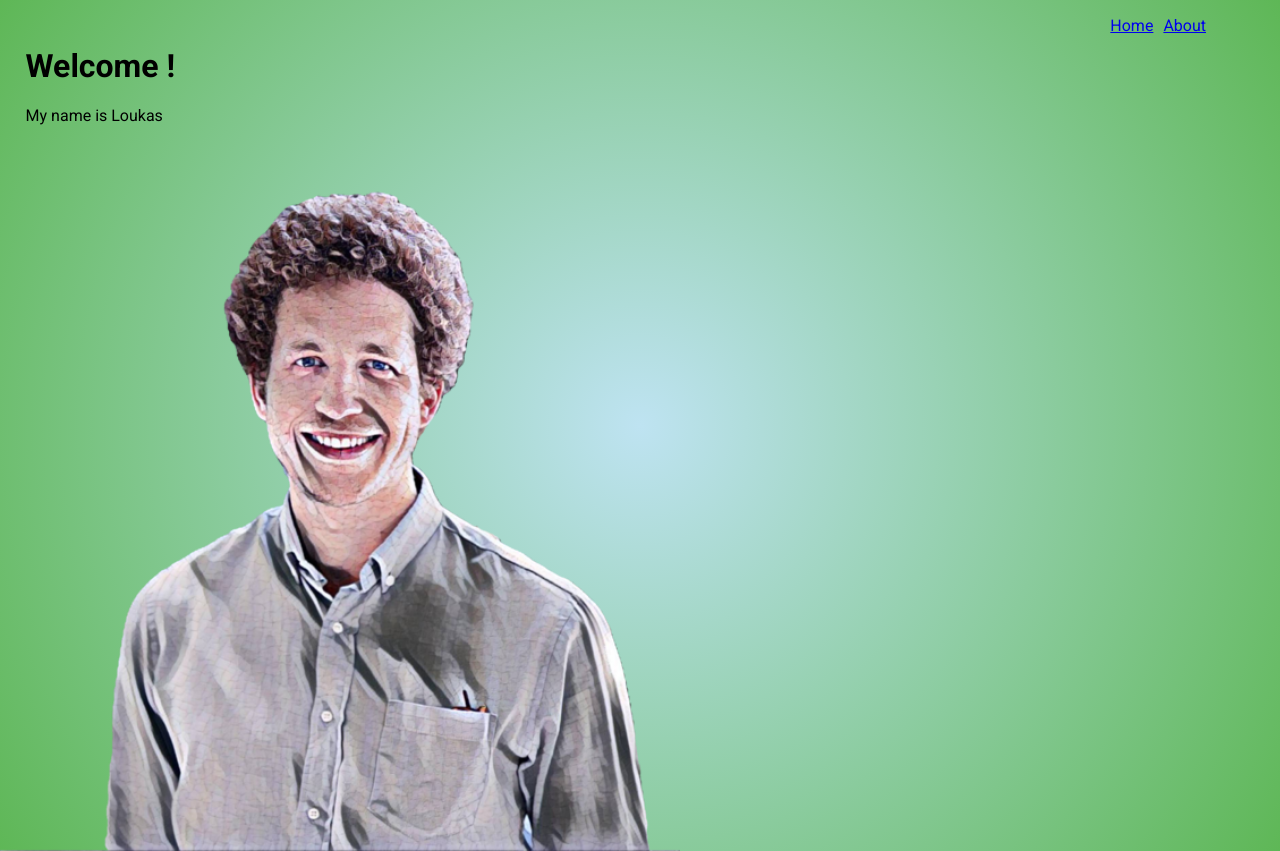
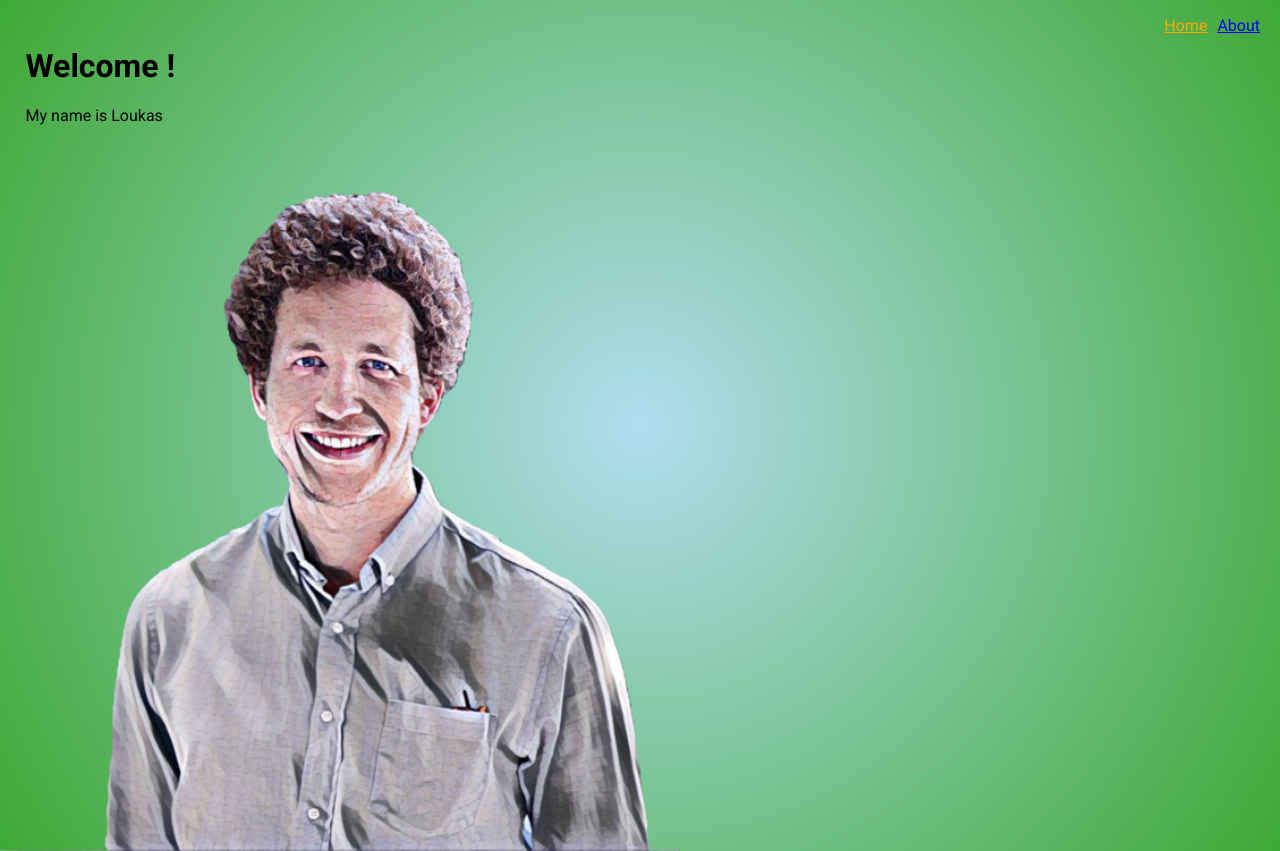
Before and after one commit to lukdavid/lukdavid.github.io, a plain HTML site: page index.html in a window 1280 px wide. Drawn offline with Linux system fonts and the light colour scheme.

Commit message:
add active class to current nav item

```diff
--- a/index.html
+++ b/index.html
@@ -14,16 +14,24 @@
 </head>
 
 <body>
-
+  <header>
+    <nav>
+      <ul onclick="addActiveClass(event)" >
+        <li><a href="#home" class="active">Home</a></li>
+        <li><a href="#about">About</a></li>
+      </ul>
+    </nav>
+  </header>
   <div id="app">
 
   </div>
-  <div class="navigation">
+  <!-- <div class="navigation">
     <a href="#home">Home</a>
     <a href="#about">About</a>
-  </div>
+  </div> -->
   <script src="js/route.js"></script>
   <script src="./js/router.js"></script>
   <script src="./js/app.js"></script>
+  <script src="./js/nav.js"></script>
 </body>
 </html>
--- /dev/null
+++ b/js/nav.js
@@ -0,0 +1,6 @@
+function addActiveClass(e) {
+  if (document.querySelector('nav ul li a.active') !== null) {
+    document.querySelector('nav ul li a.active').classList.remove('active');
+  }
+  e.target.className = "active";
+}
--- a/js/router.js
+++ b/js/router.js
@@ -22,7 +22,6 @@ Router.prototype = {
         this.rootElem = document.getElementById('app');
     },
     init: function () {
-        console.log("Router init")
         var r = this.routes;
         (function(scope, r) {
             window.addEventListener('hashchange', function (e) {
@@ -36,7 +35,7 @@ Router.prototype = {
             for (var i = 0, length = r.length; i < length; i++) {
                 var route = r[i];
                 if(route.isActiveRoute(window.location.hash.substr(1))) {
-                    console.log(`Has changed to : ${route.htmlName}`)
+                    // console.log(`Has changed to : ${route.htmlName}`)
                     scope.goToRoute(route.htmlName);
                 }
             }
@@ -50,7 +49,6 @@ Router.prototype = {
         }
     },
     goToRoute: function (htmlName, isDefault) {
-        // console.log(`Go to route called, to ${htmlName}`)
         (function(scope) {
             var url = 'views/' + htmlName,
                 xhttp = new XMLHttpRequest();
--- a/styles/styles.css
+++ b/styles/styles.css
@@ -1,24 +1,37 @@
 html, body {
   margin:0px;
-  height:100%;
   font-family: 'Roboto', sans-serif;
+  background: rgba(174,220,238, 0.5);
+  background: radial-gradient(circle, rgba(174,220,238,0.8) 0%, rgba(54,165,44,0.8) 100%);
 }
 
-.navigation {
+nav {
   position: fixed;
-  top: 2%;
-  right: 5%;
+  display: inline-block;
+  z-index: 1;
+  right: 10px;
+}
+
+nav ul {
   display: flex;
   align-items: flex-end;
 }
 
-.navigation a {
+nav ul li {
+  list-style-type: none;
   padding-right: 10px;
 }
+.active {
+  color: orange;
+}
 
-.greenbg{
+/* .navigation .active a{
+  color: "red";
+} */
+
+/* .greenbg{
   background-color: rgba(53, 165, 44, 0.5);
-}
+} */
 
 .full-page-component{
   position: relative;
@@ -34,10 +47,10 @@ html, body {
   background-color: rgba(5230, 59, 9, 0.5);
 }
 
-.gradientbggreenblue{
+/* .gradientbggreenblue{
   background: rgba(174,220,238, 0.5);
   background: radial-gradient(circle, rgba(174,220,238,0.8) 0%, rgba(54,165,44,0.8) 100%);
-}
+} */
 
 .gradientbgbluepink{
   background: rgb(238,174,202);
--- a/views/home.html
+++ b/views/home.html
@@ -1,4 +1,4 @@
-<div class="full-page-component gradientbggreenblue">
+<div class="full-page-component">
     <h1>Welcome !</h1>
     <div>My name is Loukas</div>
     <img id="portrait" class="portrait-img" src="./assets/fx1_detour2.png" alt="My face"/>
```
Also changed, not shown: views/about.html (+1 -1 lines).
